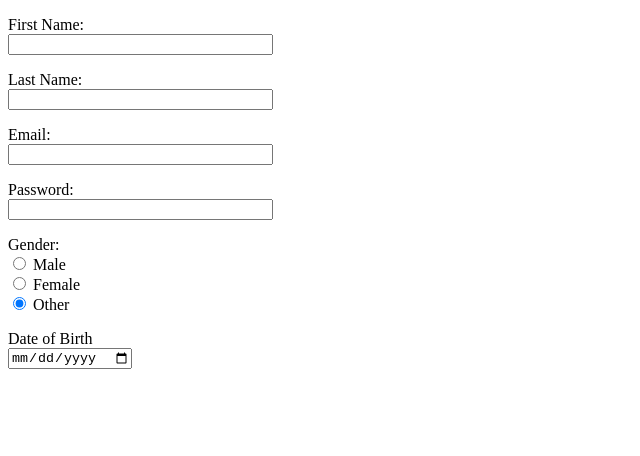
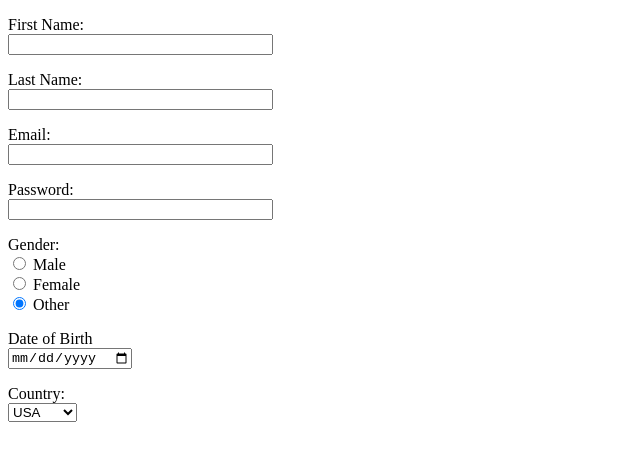
Before and after one commit to Egb9725/Dr-Norman-, a plain HTML site: page EXERCICE HTML1/formulaire.html in a window 1280 px wide. Shown: the whole page, without its empty margins (0-640 px from the left). Drawn offline with Linux system fonts and the light colour scheme.

Commit message:
Update formulaire.html

```diff
--- a/EXERCICE HTML1/formulaire.html
+++ b/EXERCICE HTML1/formulaire.html
@@ -39,6 +39,16 @@
             <label for="date-birth">Date of Birth</label> <br>
             <input type="date" name="" id="">
         </p>
+         <p>
+            <!-- C'est la deuxième valeur -->
+            <!-- qui sera initialement sélectionnée -->
+            <label for="web">Country:</label> <br>
+            <select id="monselect">
+                <option value="valeur1 selected">USA</option>
+                <option value="valeur2">UK</option>
+                <option value="valeur3">Canada</option>
+            </select>
+        </p>
     </form>
 
 </body>
```
